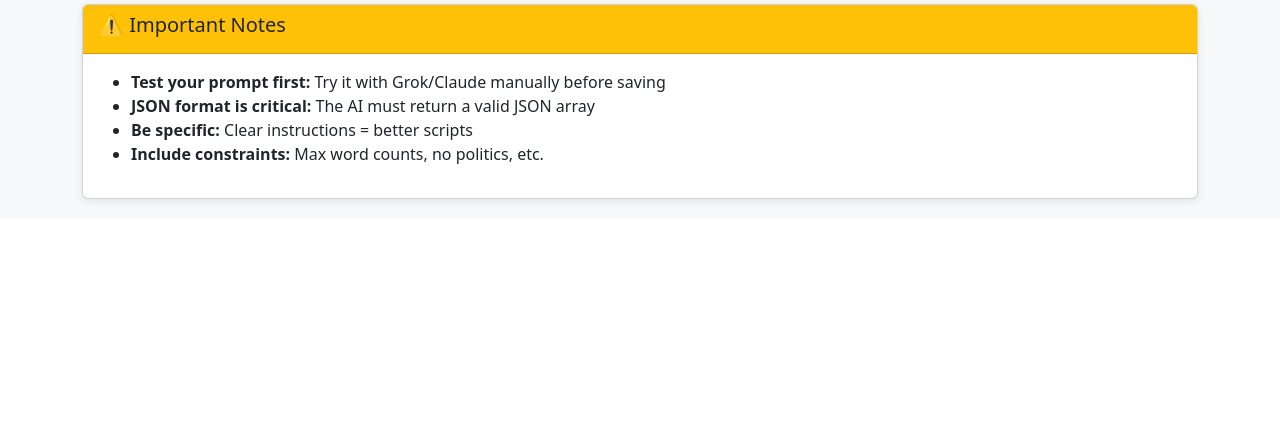
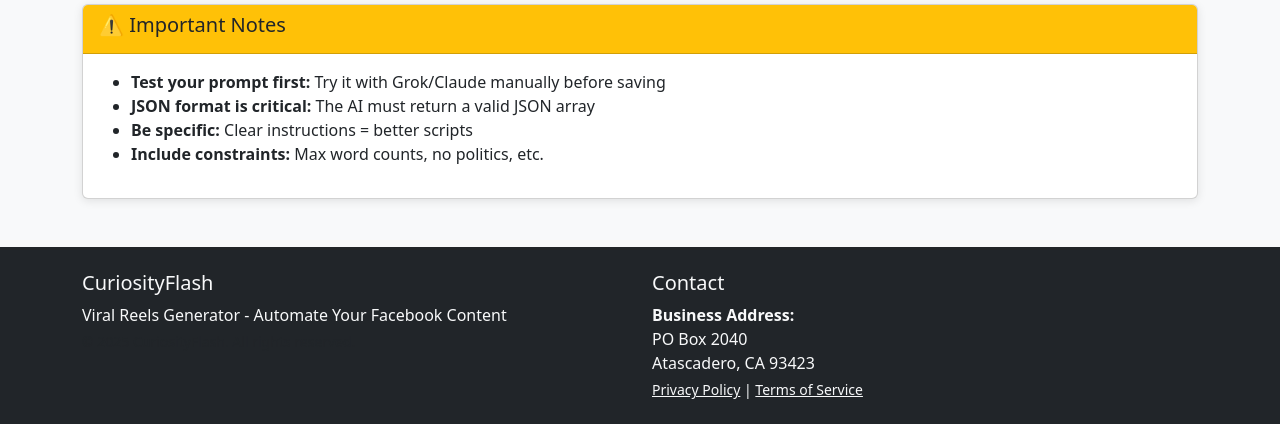
Before and after one commit to cleanestdotsol/viralreels, a Flask app: page /prompts/create in a window 1280 px wide. Shown: the part 1327-1751 px from the top of the page. Before the commit the page ends 1531 px from the top, so only its background shows below. Run offline with Flask 3, Linux system fonts and the light colour scheme; the visitor is signed in with stand-in values (Sample User, id 1); parts of the project's set-up code (start-up, migrations or seed data) failed here and were passed over; some libraries are stand-ins or nearby versions.

Commit message:
Add professional footer with legal business name for Facebook verification
ISSUE: Facebook business verification rejected because legal business name
"CuriosityFlash" was not visible on the website.

FIX: Added professional footer to base.html with:
- Legal business name: "CuriosityFlash" (prominently displayed)
- Copyright notice: "© 2025 CuriosityFlash"
- Business address: PO Box 2040, Atascadero, CA 93423
- Links to Privacy Policy and Terms of Service
- Professional two-column layout using Bootstrap

The footer appears on ALL pages since all templates extend base.html.
This satisfies Facebook's requirement that the legal business name be
present on the website for business verification.

Co-Authored-By: Claude Sonnet 4.5 <noreply@anthropic.com>

```diff
--- a/templates/base.html
+++ b/templates/base.html
@@ -55,6 +55,33 @@
 
     {% block content %}{% endblock %}
 
+    <!-- Footer with legal business information -->
+    <footer class="bg-dark text-light py-4 mt-5">
+        <div class="container">
+            <div class="row">
+                <div class="col-md-6">
+                    <h5>CuriosityFlash</h5>
+                    <p class="mb-1">Viral Reels Generator - Automate Your Facebook Content</p>
+                    <p class="small text-muted mb-0">
+                        © 2025 CuriosityFlash. All rights reserved.
+                    </p>
+                </div>
+                <div class="col-md-6">
+                    <h5>Contact</h5>
+                    <p class="mb-1">
+                        <strong>Business Address:</strong><br>
+                        PO Box 2040<br>
+                        Atascadero, CA 93423
+                    </p>
+                    <p class="small mb-0">
+                        <a href="/privacy.html" class="text-light">Privacy Policy</a> |
+                        <a href="/terms.html" class="text-light">Terms of Service</a>
+                    </p>
+                </div>
+            </div>
+        </div>
+    </footer>
+
     <script src="https://cdn.jsdelivr.net/npm/bootstrap@5.3.0/dist/js/bootstrap.bundle.min.js"></script>
     {% block scripts %}{% endblock %}
 </body>
```
